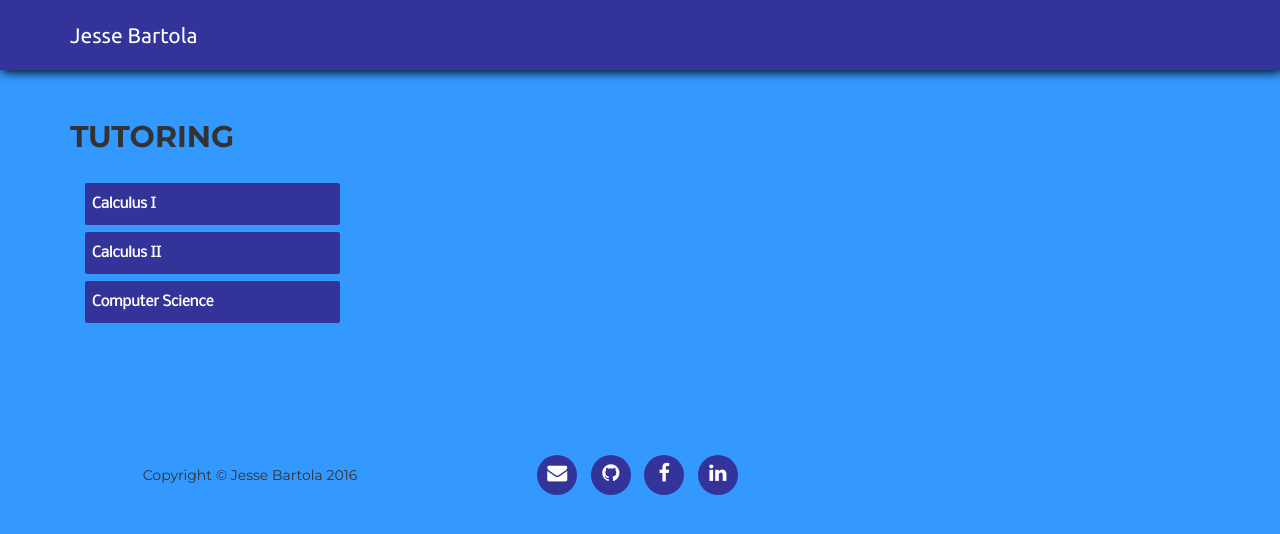
After one commit to jrbartola/Website, a Python web app: template templates/tutoring.html in a window 1280 px wide. The commit adds this page. Shown: the top 534 px of the page. Run offline with Jinja, Linux system fonts and the light colour scheme; the template is opened without the code that fills it, so the values that code supplies are empty; some web fonts are replaced.

Commit message:
Add tutoring route

```diff
--- a/static/less/agency.less
+++ b/static/less/agency.less
@@ -780,3 +780,59 @@ body {
 		background-color: darkred;
 	}
 }
+
+
+
+// Tutoring
+
+
+.tab-group {
+	margin: 0 auto;
+	max-width: 40em;
+	width: 100%;
+}
+
+.tab {
+	position: relative;
+	width: 100%;
+}
+
+.tab input {
+	transform: translate(15px, 15px);
+	position: absolute;
+	left: 0;
+	top: 0;
+	z-index: -999;
+}
+
+.tab label {
+	background: @brand-secondary;
+	border-radius: 2px;
+	color: #fff;
+	display: block;
+	font-weight: bold;
+	line-height: 3;
+	padding-left: 0.5em;
+	margin-bottom: 0.5em;
+	transition: letter-spacing 0.55s;
+}
+
+.tab input:focus + label,
+.tab label:hover {
+	background: @brand-primary;
+	letter-spacing: 1px;
+}
+
+.tab-content {
+	max-height: 0;
+	overflow: hidden;
+	transition: all 0.35s;
+}
+
+.tab-content p {
+	margin: 1em 0;
+}
+
+.tab input:checked ~ .tab-content {
+	max-height: 9em;
+}
--- /dev/null
+++ b/templates/tutoring.html
@@ -0,0 +1,133 @@
+{% extends "layout.html" %}
+
+{% block title %}Jesse's Tutoring{% endblock %}
+
+{% block body %}
+<body>
+	<nav class="navbar navbar-default navbar-fixed-top navbar-shrink">
+        <div class="container">
+            <!-- Brand and toggle get grouped for better mobile display -->
+            <div class="navbar-header page-scroll">
+                <button type="button" class="navbar-toggle" data-toggle="collapse" data-target="#bs-example-navbar-collapse-1">
+                    <span class="sr-only">Toggle navigation</span>
+                    <span class="icon-bar"></span>
+                    <span class="icon-bar"></span>
+                    <span class="icon-bar"></span>
+                </button>
+                <a class="navbar-brand page-scroll" href="/">Jesse Bartola</a>
+            </div>
+
+            <!-- Collect the nav links, forms, and other content for toggling -->
+            <div class="collapse navbar-collapse" id="bs-example-navbar-collapse-1">
+                <ul class="nav navbar-nav navbar-right">
+                	<!-- <li>
+                        <a href="#refresh"></a>
+                    </li>
+                    <li>
+                        <a href="#inbox">Inbox</a>
+                    </li>
+                    <li>
+                        <a href="#compose">Compose</a>
+                    </li> -->
+                </ul>
+            </div>
+            <!-- /.navbar-collapse -->
+        </div>
+        <!-- /.container-fluid -->
+    </nav>
+
+    <section id="tutor">
+        <div class="container">
+            <h2>Tutoring</h2>
+            <br/>
+            <div class="col-md-3">
+                <div class="tutor-description">
+                    <!-- Container for accordion -->
+                    <div class="tab-group">
+                        <div class="tab">
+                            <input id="tab-one" type="radio" name="tabs">
+                            <label for="tab-one">Calculus I</label>
+                            <div class="tab-content">
+                                <p>Differential Calculus: Derivatives of common functions, rates of change, slopes</p>
+                            </div>
+                        </div>
+                        <div class="tab">
+                            <input id="tab-two" type="radio" name="tabs">
+                            <label for="tab-two">Calculus II</label>
+                            <div class="tab-content">
+                                <p>Integral Calculus: Methods for solving integrals, volumes, sequences, series, convergence tests</p>
+                            </div>
+                        </div>
+                        <div class="tab">
+                            <input id="tab-three" type="radio" name="tabs">
+                            <label for="tab-three">Computer Science</label>
+                            <div class="tab-content">
+                                <p>Java: Classes, functions, inheritance, polymorphism</p>
+                            </div>
+                        </div>
+                        <!-- <div class="tab">
+                            <input id="tab-four" type="radio" name="tabs">
+                            <label for="tab-four">Calc II</label>
+                            <div class="tab-content">
+                                <p>Integral Calculus: Methods for solving integrals, volumes, sequences, series, convergence tests</p>
+                            </div>
+                        </div> -->
+                    </div>
+                </div>
+            </div>
+            <div class="col-md-6">
+            </div>
+            <div class="col-md-3">
+                <div class="scheduling">
+                </div>
+            </div>
+        </div>
+
+    </section>
+
+    <footer>
+        <div class="container">
+            <div class="row">
+                <div class="col-md-4">
+                    <span class="copyright">Copyright &copy; Jesse Bartola 2016</span>
+                </div>
+                <div class="col-md-4">
+                    <ul class="list-inline social-buttons">
+                        <li><a href="mailto:jrbartola@gmail.com"><i class="fa fa-envelope"></i></a>
+                        </li>
+                        <li><a href="http://github.com/jrbartola"><i class="fa fa-github"></i></a>
+                        </li>
+                        <li><a href="https://www.facebook.com/jbartola"><i class="fa fa-facebook"></i></a>
+                        </li>
+                        <li><a href="https://www.linkedin.com/in/jesse-bartola-b56bb5bb"><i class="fa fa-linkedin"></i></a>
+                        </li>
+                    </ul>
+                </div>
+                <div class="col-md-4">
+                    <!-- <ul class="list-inline quicklinks">
+                        <li>
+                        </li>
+                        <li>{{ visits }} visitors with {{ resumes }} resume views!
+                        </li>
+                    </ul> -->
+                </div>
+            </div>
+        </div>
+    </footer>
+
+    <!-- jQuery -->
+    <script src="static/js/jquery.js"></script>
+
+    <!-- Bootstrap Core JavaScript -->
+    <script src="static/js/bootstrap.min.js"></script>
+
+    <!-- SweetAlert Plugin -->
+    <script src="static/js/sweetalert.min.js"></script>
+
+    <!-- Mailbox JavaScript -->
+<!-- <script src="static/js/mailbox.js"></script> -->
+
+
+</body>
+
+{% endblock %}
```
Also changed, not shown: static/css/agency.css.
